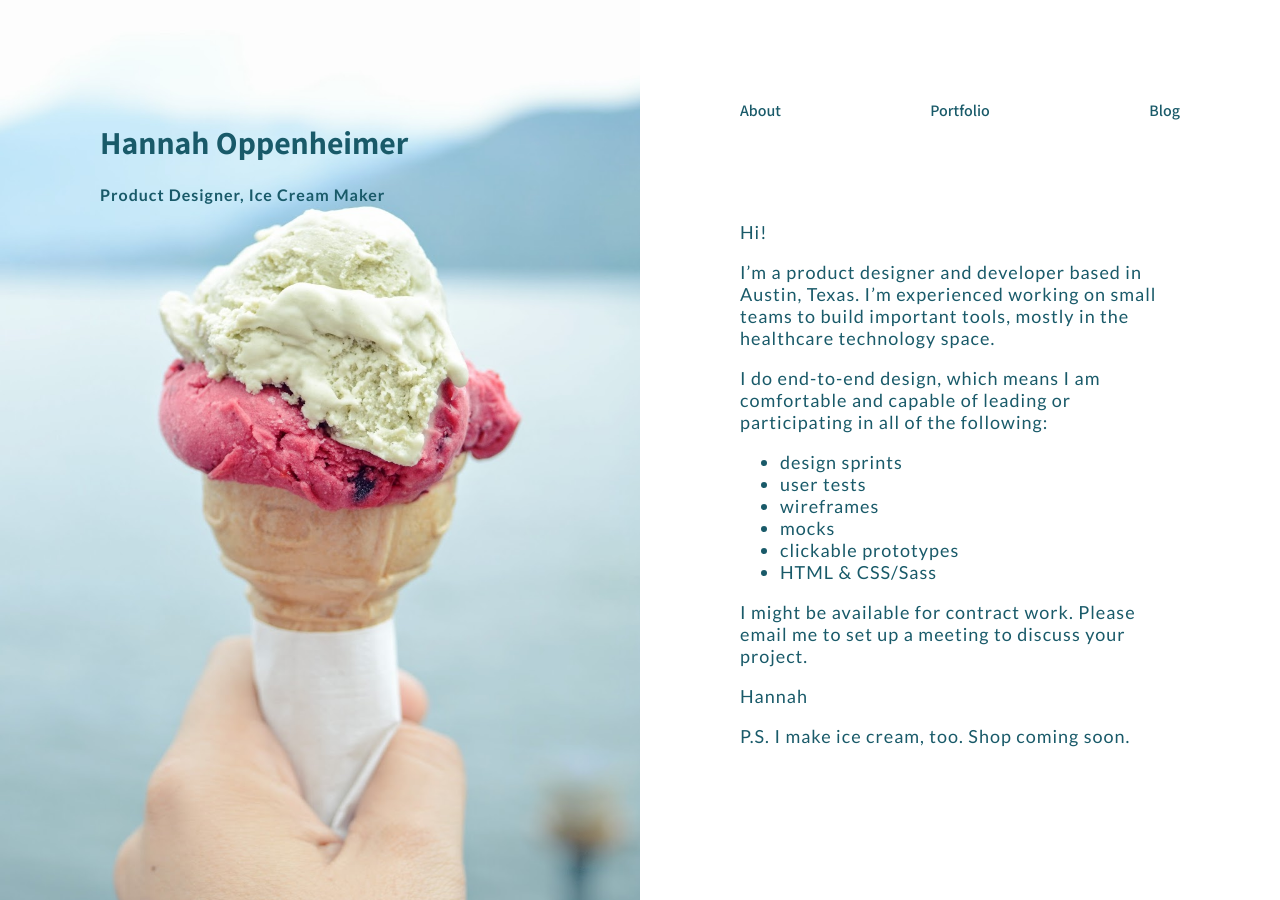
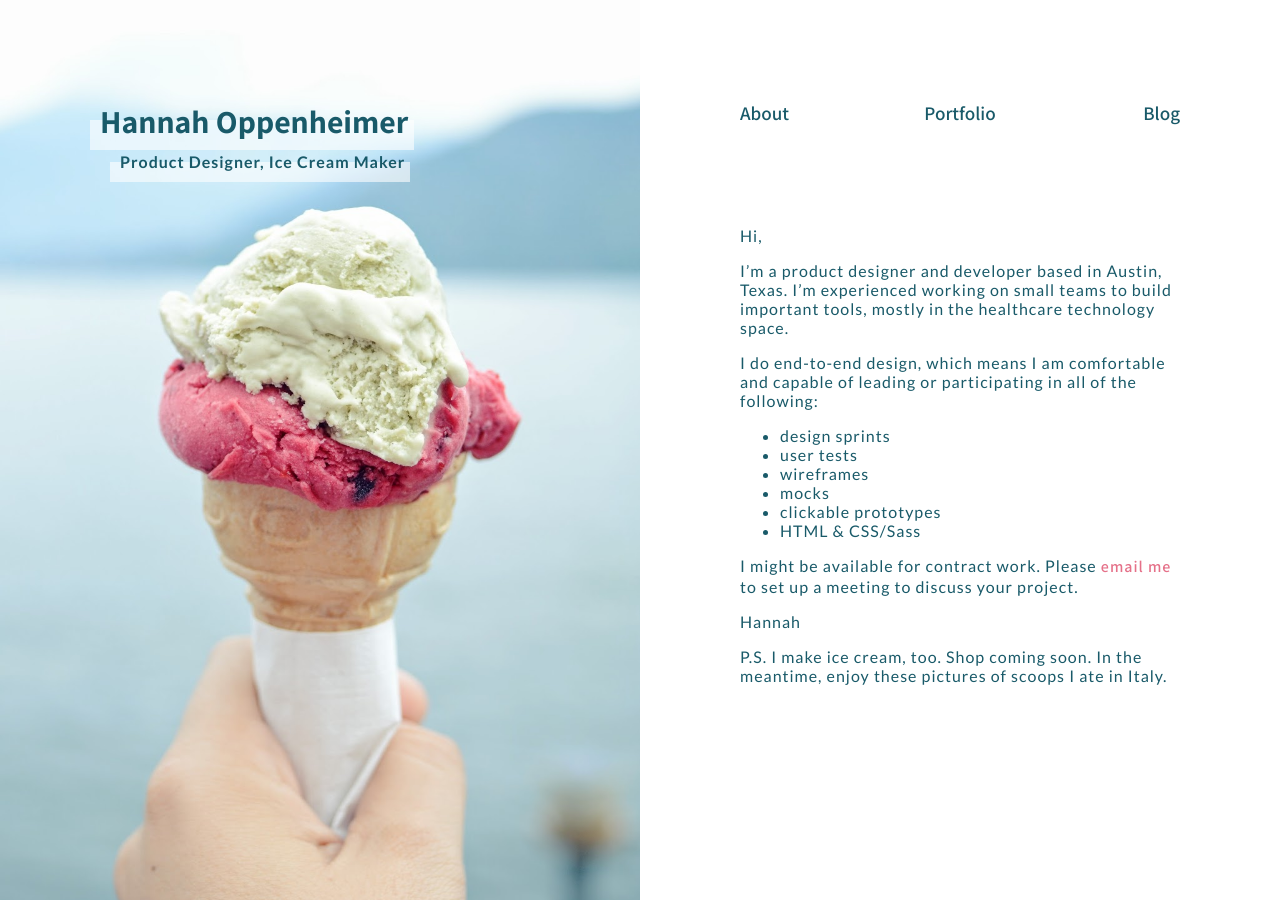
Before and after one commit to hannahhearth/hannahhearth.github.io, a Jekyll site: the page built from index.html, in a window 1280 px wide. Built offline with Jekyll 4.4.1, drawn with Linux system fonts in a browser that asks for light colours; a script that is not in the unit is left out.

Commit message:
mobile friendliness

```diff
--- a/_layouts/default.html
+++ b/_layouts/default.html
@@ -16,11 +16,11 @@
     <div class="container">
       <div class="container__left">
         <a href="/" class="header"><h1>{{ site.title}}</h1></a>
-        <h3>{{ site.description }}</h3>
+        <h3 class="subtitle">{{ site.description }}</h3>
       </div>
 
       <div class="container__right">
-        <nav class="nav">
+        <nav class="nav subtitle">
           <a href="/">About</a>
           <a href="https://www.dribbble.com/opihana" target="_blank" class="portfolio">Portfolio</a>
           <a href="/blog" class="blog">Blog</a>
--- a/_sass/_base.scss
+++ b/_sass/_base.scss
@@ -4,6 +4,7 @@
   font-family: "Lato", sans-serif;
   font-size: 100%;
   overflow: hidden;
+  -webkit-font-smoothing: antialiased;
 }
 
 *,
--- a/_sass/_layout.scss
+++ b/_sass/_layout.scss
@@ -1,21 +1,43 @@
 .container {
-  display: grid;
-  grid-template-columns: 1fr 1fr;
   width: 100%;
+
+  @media #{$medium-devices} {
+    display: grid;
+    grid-template-columns: 1fr 1fr;
+  }
 
   .container__left {
     background-image: url("/assets/images/ice-cream-1.JPG");
     background-repeat: no-repeat;
     background-position: center;
-    background-size: 100%;
-    height: 100vh;
-    padding: 100px;
+    background-size: 100% auto;
+    height: 30vh;
+    padding: $small-padding;;
     position: sticky;
     top: 0;
+
+    @media #{$medium-devices} {
+      background-size: auto 100%;
+      height: 100vh;
+      padding: $medium-padding;
+    }
+
+    @media #{$large-devices} {
+      background-size: 100% auto;
+      padding: $large-padding;
+    }
   }
 
   .container__right {
-    padding: 100px;
+    padding: $small-padding;
+
+    @media #{$medium-devices} {
+      padding: $medium-padding;
+    }
+
+    @media #{$large-devices} {
+      padding: $large-padding;
+    }
   }
 }
 
@@ -24,6 +46,7 @@
   grid-template-columns: 1fr 1fr 1fr;
   justify-content: space-between;
   width: 100%;
+  font-size: 1.2em;
 
   .portfolio {
     justify-self: center;
@@ -35,5 +58,13 @@
 }
 
 .content {
-  margin-top: 100px;
+  margin-top: $small-padding;
+
+  @media #{$medium-devices} {
+    margin-top: $medium-padding;
+  }
+
+  @media #{$large-devices} {
+    margin-top: $large-padding;
+  }
 }
--- a/_sass/_typography.scss
+++ b/_sass/_typography.scss
@@ -1,5 +1,3 @@
-$header-font: "Assistant", sans-serif;
-
 h1, h2 {
   font-family: $header-font;
 }
@@ -7,13 +5,44 @@
 h1 {
   font-size: 2em;
   font-weight: 700;
+}
 
-  &::before {
-    content: "";
-    width: 100%;
-    height: 100%;
-    background-color: white;
-    opacity: 60%;
+.container__left {
+  h1 {
+    margin: 0 0 10px 0;
+
+    &::before {
+      height: 30px;
+      top: 20px;
+    }
+  }
+
+  h3 {
+    margin: 0 0 0 20px;
+
+    &::before {
+      height: 20px;
+      top: 6px;
+
+      @media #{$medium-devices} {
+        top: 10px;
+      }
+    }
+  }
+
+  h1, h3 {
+    position: relative;
+    display: inline-block;
+
+    &::before {
+      background-color: white;
+      content: "";
+      left: -10px;
+      opacity: .6;
+      position: absolute;
+      width: 105%;
+      z-index: -1;
+    }
   }
 }
 
@@ -44,6 +73,10 @@
 }
 
 p, li {
-  font-size: 18px;
+  font-size: 1em;
   letter-spacing: 1px;
+
+  a {
+    color: $pink;
+  }
 }
--- a/_sass/_variables.scss
+++ b/_sass/_variables.scss
@@ -1,2 +1,12 @@
 $hover: #C47F8F;
+$pink: #E57189;
 $dark-blue: #195A69;
+
+$header-font: "Assistant", sans-serif;
+
+$medium-devices: "screen and (min-width: 415px)";
+$large-devices: "screen and (min-width: 769px)";
+
+$small-padding: 30px;
+$medium-padding: 60px;
+$large-padding: 100px;
--- a/index.html
+++ b/index.html
@@ -2,7 +2,7 @@
 layout: default
 ---
 
-<p>Hi!<p>
+<p>Hi,<p>
 
 <p>I’m a product designer and developer based in Austin, Texas. I’m experienced
 working on small teams to build important tools, mostly in the healthcare
@@ -20,9 +20,11 @@
   <li>HTML & CSS/Sass</li>
 </ul>
 
-<p>I might be available for contract work. Please email me to set up a meeting
+<p>I might be available for contract work. Please <a
+  href="mailto:Hannah@opihana.com">email me</a> to set up a meeting
 to discuss your project.</p>
 
 <p>Hannah</p>
 
-<p>P.S. I make ice cream, too. Shop coming soon.</p>
+<p>P.S. I make ice cream, too. Shop coming soon. In the meantime, enjoy these
+pictures of scoops I ate in Italy.</p>
```
Also changed, not shown: 3 other files.
